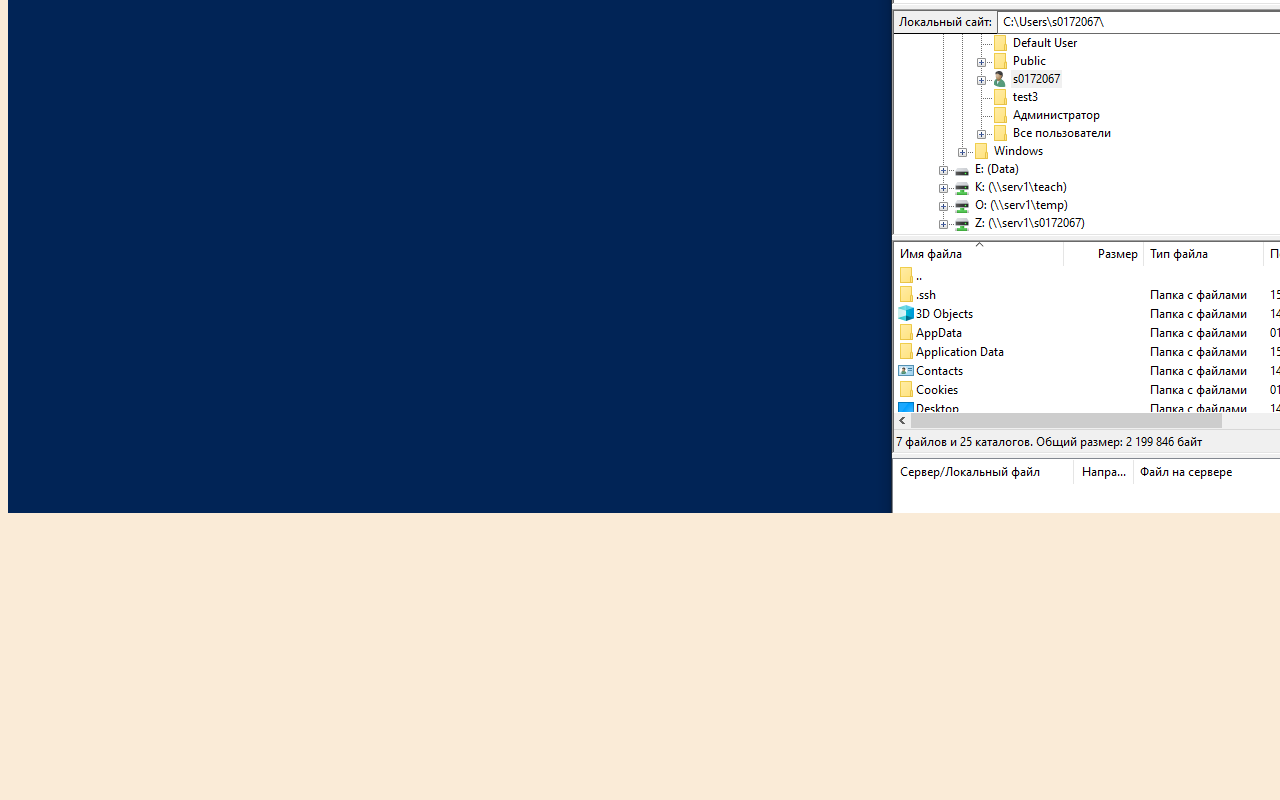
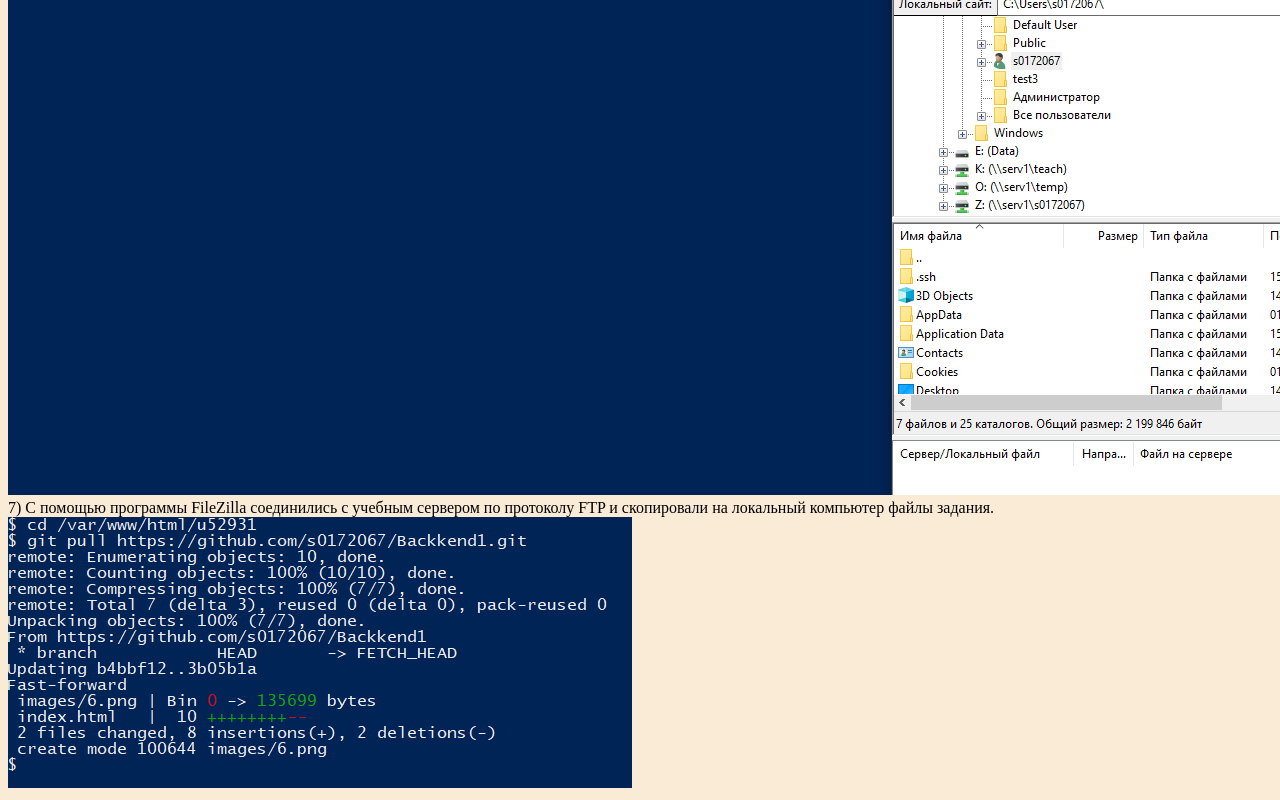
Before and after one commit to s0172067/Backkend1, a plain HTML site: page index.html in a window 1280 px wide. Shown: the part 2239-3039 px from the top of the page. Before the commit the page ends 2764 px from the top, so only its background shows below. Drawn offline with Linux system fonts and the light colour scheme.

Commit message:
Update index.html

```diff
--- a/index.html
+++ b/index.html
@@ -56,13 +56,22 @@
     <br />
     <br />
 
-    6) С помощью программы FileZilla или любого другого клиента FTP соединились с
+
+    6) Сделали веб-страницу index.html со скриншотами, добавили ее в git, с помощью
+SSH склонировали репозитарий со скриншотами и страницей в каталог.
+<br />
+    <a>
+        <img id="linkImg" src="images/6.png" />
+    </a>
+    <br />
+    7) С помощью программы FileZilla соединились с
 учебным сервером по протоколу FTP и скопировали на
-локальный компьютер файлы задания из каталога /var/www/html/ваш_логин/. Сделали
-скриншот FTP-клиента после скачивания файлов, добавили скриншот в GIT и на
-страницу.
+локальный компьютер файлы задания.
 
-    <img id="linkImg" src="images/6.png" />
+    <br />
+    <a>
+        <img id="linkImg" src="images/7.png" />
+    </a>
     <br />
 </body>
 </html>
```
